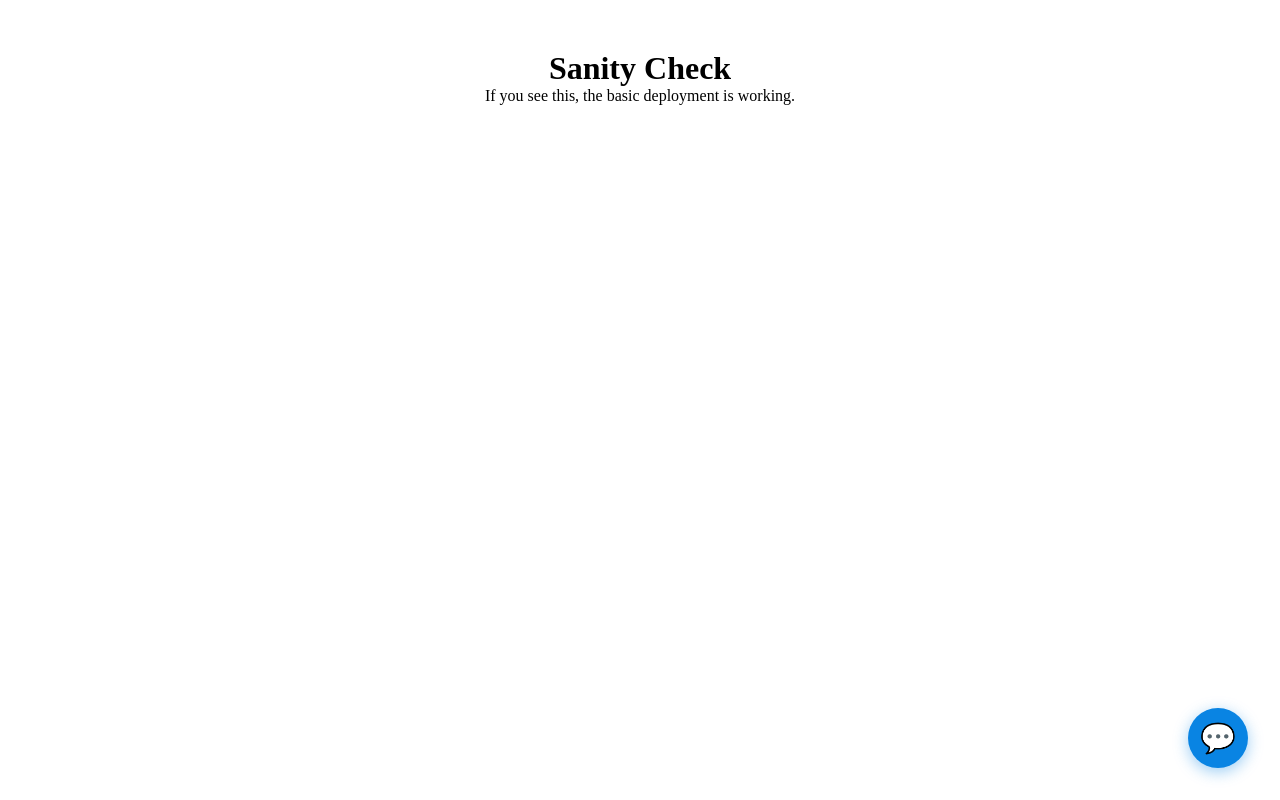
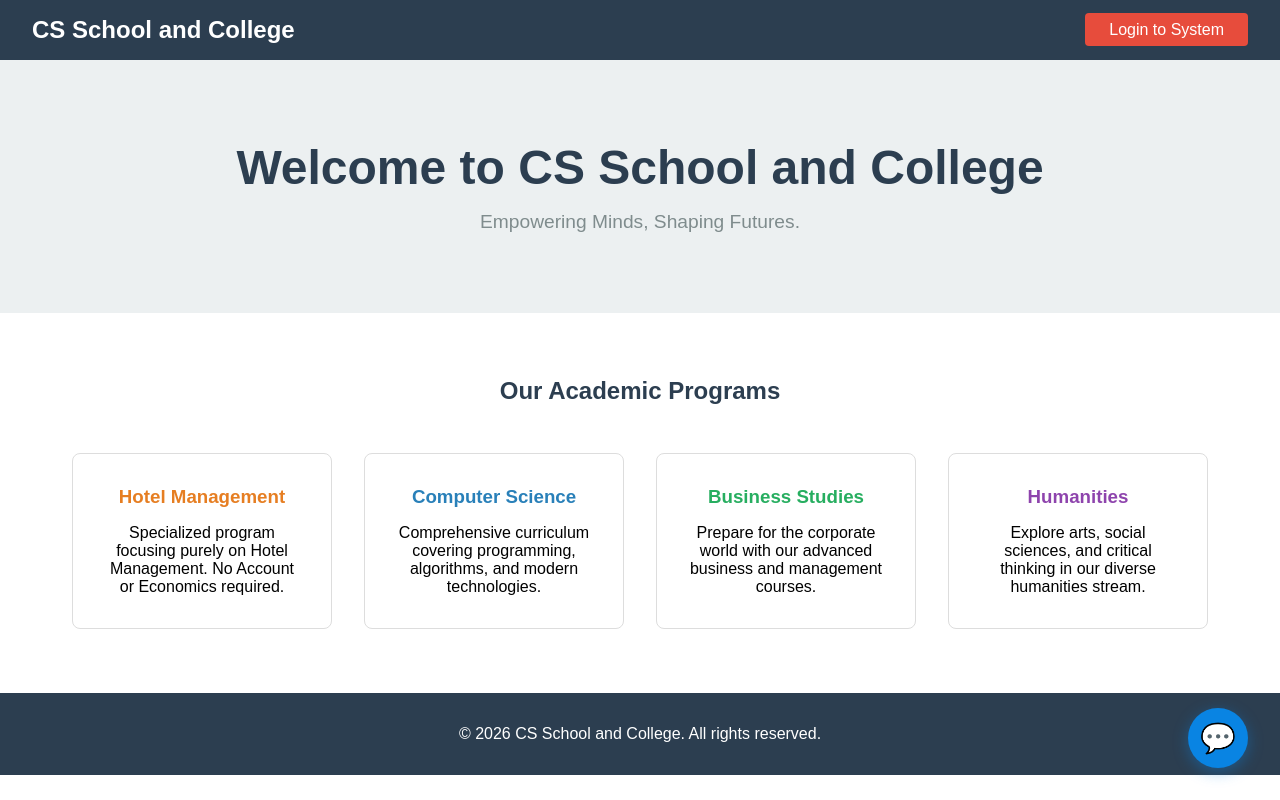
Before and after one commit to dipu908stha-cell/CS-finance, a Next.js app: page / in a window 1280 px wide. Built offline with nearby package versions, Linux system fonts and the light colour scheme.

Commit message:
Restore original Landing Page

```diff
--- a/src/app/page.tsx
+++ b/src/app/page.tsx
@@ -1,8 +1,85 @@
-export default function Page() {
+import Link from 'next/link'
+
+export default function LandingPage() {
     return (
-        <div style={{ padding: '50px', textAlign: 'center' }}>
-            <h1>Sanity Check</h1>
-            <p>If you see this, the basic deployment is working.</p>
+        <div style={{ fontFamily: 'sans-serif' }}>
+            {/* Navbar */}
+            <nav style={{
+                display: 'flex',
+                justifyContent: 'space-between',
+                alignItems: 'center',
+                padding: '1rem 2rem',
+                background: '#2c3e50',
+                color: 'white'
+            }}>
+                <div style={{ fontSize: '1.5rem', fontWeight: 'bold' }}>CS School and College</div>
+                <div>
+                    <Link href="/login" style={{
+                        color: 'white',
+                        textDecoration: 'none',
+                        background: '#e74c3c',
+                        padding: '0.5rem 1.5rem',
+                        borderRadius: '4px'
+                    }}>
+                        Login to System
+                    </Link>
+                </div>
+            </nav>
+
+            {/* Hero Section */}
+            <header style={{
+                textAlign: 'center',
+                padding: '5rem 2rem',
+                background: '#ecf0f1'
+            }}>
+                <h1 style={{ fontSize: '3rem', marginBottom: '1rem', color: '#2c3e50' }}>Welcome to CS School and College</h1>
+                <p style={{ fontSize: '1.2rem', color: '#7f8c8d' }}>Empowering Minds, Shaping Futures.</p>
+            </header>
+
+            {/* Programs Section */}
+            <section style={{ padding: '4rem 2rem', maxWidth: '1200px', margin: '0 auto' }}>
+                <h2 style={{ textAlign: 'center', width: '100%', marginBottom: '3rem', color: '#2c3e50' }}>Our Academic Programs</h2>
+                <div style={{
+                    display: 'grid',
+                    gridTemplateColumns: 'repeat(auto-fit, minmax(250px, 1fr))',
+                    gap: '2rem'
+                }}>
+                    {/* Hotel Management */}
+                    <div style={{ padding: '2rem', border: '1px solid #ddd', borderRadius: '8px', textAlign: 'center' }}>
+                        <h3 style={{ color: '#e67e22', marginBottom: '1rem' }}>Hotel Management</h3>
+                        <p>Specialized program focusing purely on Hotel Management. No Account or Economics required.</p>
+                    </div>
+
+                    {/* Computer Science */}
+                    <div style={{ padding: '2rem', border: '1px solid #ddd', borderRadius: '8px', textAlign: 'center' }}>
+                        <h3 style={{ color: '#2980b9', marginBottom: '1rem' }}>Computer Science</h3>
+                        <p>Comprehensive curriculum covering programming, algorithms, and modern technologies.</p>
+                    </div>
+
+                    {/* Business Studies */}
+                    <div style={{ padding: '2rem', border: '1px solid #ddd', borderRadius: '8px', textAlign: 'center' }}>
+                        <h3 style={{ color: '#27ae60', marginBottom: '1rem' }}>Business Studies</h3>
+                        <p>Prepare for the corporate world with our advanced business and management courses.</p>
+                    </div>
+
+                    {/* Humanities */}
+                    <div style={{ padding: '2rem', border: '1px solid #ddd', borderRadius: '8px', textAlign: 'center' }}>
+                        <h3 style={{ color: '#8e44ad', marginBottom: '1rem' }}>Humanities</h3>
+                        <p>Explore arts, social sciences, and critical thinking in our diverse humanities stream.</p>
+                    </div>
+                </div>
+            </section>
+
+            {/* Footer */}
+            <footer style={{
+                padding: '2rem',
+                textAlign: 'center',
+                background: '#2c3e50',
+                color: 'white',
+                marginTop: 'auto'
+            }}>
+                <p>&copy; 2026 CS School and College. All rights reserved.</p>
+            </footer>
         </div>
     )
 }
```
